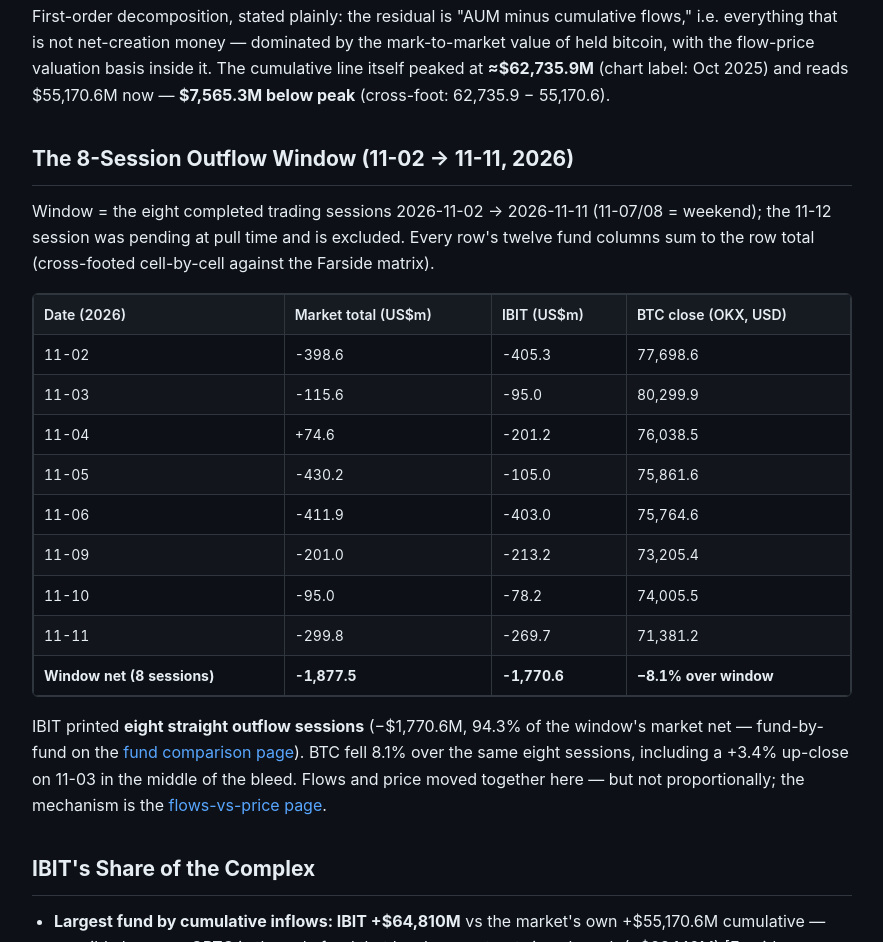
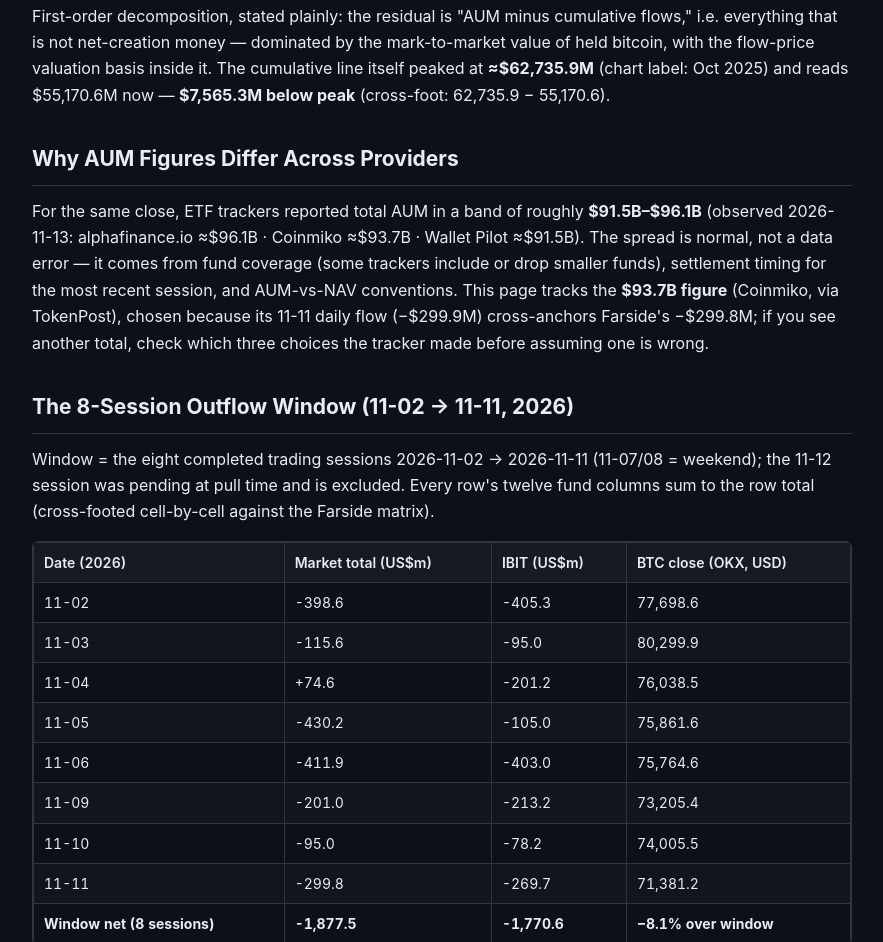
Before and after one commit to percallio/btcetfflows.com, a plain HTML site: page us-btc-etf-aum/index.html in a window 1280 px wide. Shown: the part 1310-2252 px from the top of the page, without its empty margins (198-1081 px from the left). Drawn offline with Linux system fonts and the light colour scheme.

Commit message:
v9: AUM page provider-spread note (91.5-96.1B band, why trackers differ, which figure we track and why)

```diff
--- a/us-btc-etf-aum/index.html
+++ b/us-btc-etf-aum/index.html
@@ -52,6 +52,8 @@
 <h2>The Dual-Factor Breakdown (as of 2026-11-12)</h2>
 <div class="table-wrap"><table><thead><tr><th>Component</th><th>US$m</th><th>Share of AUM</th><th>Source</th></tr></thead><tbody><tr><td>Cumulative net inflows since Jan-2024 launch</td><td><strong>+55,170.6</strong></td><td>58.9%</td><td>Farside cumulative chart (729 points, latest = 11-11)</td></tr><tr><td>Price revaluation of held BTC (residual: AUM − cumulative flows)</td><td>≈ +38,529.4</td><td>41.1%</td><td>Derived (cross-foot: 93,700.0 − 55,170.6)</td></tr><tr><td><strong>Total AUM, US spot BTC ETF complex</strong></td><td><strong>≈ 93,700</strong></td><td>100%</td><td>TokenPost 2026-11-12 (−$299.9M daily cross-anchors Farside 11-11 −$299.8M)</td></tr></tbody></table></div>
 <p>First-order decomposition, stated plainly: the residual is "AUM minus cumulative flows," i.e. everything that is not net-creation money — dominated by the mark-to-market value of held bitcoin, with the flow-price valuation basis inside it. The cumulative line itself peaked at <strong>≈$62,735.9M</strong> (chart label: Oct 2025) and reads $55,170.6M now — <strong>$7,565.3M below peak</strong> (cross-foot: 62,735.9 − 55,170.6).</p>
+<h2>Why AUM Figures Differ Across Providers</h2>
+<p>For the same close, ETF trackers reported total AUM in a band of roughly <strong>$91.5B–$96.1B</strong> (observed 2026-11-13: alphafinance.io ≈$96.1B · Coinmiko ≈$93.7B · Wallet Pilot ≈$91.5B). The spread is normal, not a data error — it comes from fund coverage (some trackers include or drop smaller funds), settlement timing for the most recent session, and AUM-vs-NAV conventions. This page tracks the <strong>$93.7B figure</strong> (Coinmiko, via TokenPost), chosen because its 11-11 daily flow (−$299.9M) cross-anchors Farside's −$299.8M; if you see another total, check which three choices the tracker made before assuming one is wrong.</p>
 <h2>The 8-Session Outflow Window (11-02 → 11-11, 2026)</h2>
 <p>Window = the eight completed trading sessions 2026-11-02 → 2026-11-11 (11-07/08 = weekend); the 11-12 session was pending at pull time and is excluded. Every row's twelve fund columns sum to the row total (cross-footed cell-by-cell against the Farside matrix).</p>
 <div class="table-wrap"><table><thead><tr><th>Date (2026)</th><th>Market total (US$m)</th><th>IBIT (US$m)</th><th>BTC close (OKX, USD)</th></tr></thead><tbody><tr><td>11-02</td><td>-398.6</td><td>-405.3</td><td>77,698.6</td></tr><tr><td>11-03</td><td>-115.6</td><td>-95.0</td><td>80,299.9</td></tr><td>11-04</td><td>+74.6</td><td>-201.2</td><td>76,038.5</td></tr><td>11-05</td><td>-430.2</td><td>-105.0</td><td>75,861.6</td></tr><td>11-06</td><td>-411.9</td><td>-403.0</td><td>75,764.6</td></tr><td>11-09</td><td>-201.0</td><td>-213.2</td><td>73,205.4</td></tr><td>11-10</td><td>-95.0</td><td>-78.2</td><td>74,005.5</td></tr><td>11-11</td><td>-299.8</td><td>-269.7</td><td>71,381.2</td></tr><tr><td><strong>Window net (8 sessions)</strong></td><td><strong>-1,877.5</strong></td><td><strong>-1,770.6</strong></td><td><strong>−8.1% over window</strong></td></tr></tbody></table></div>
```
